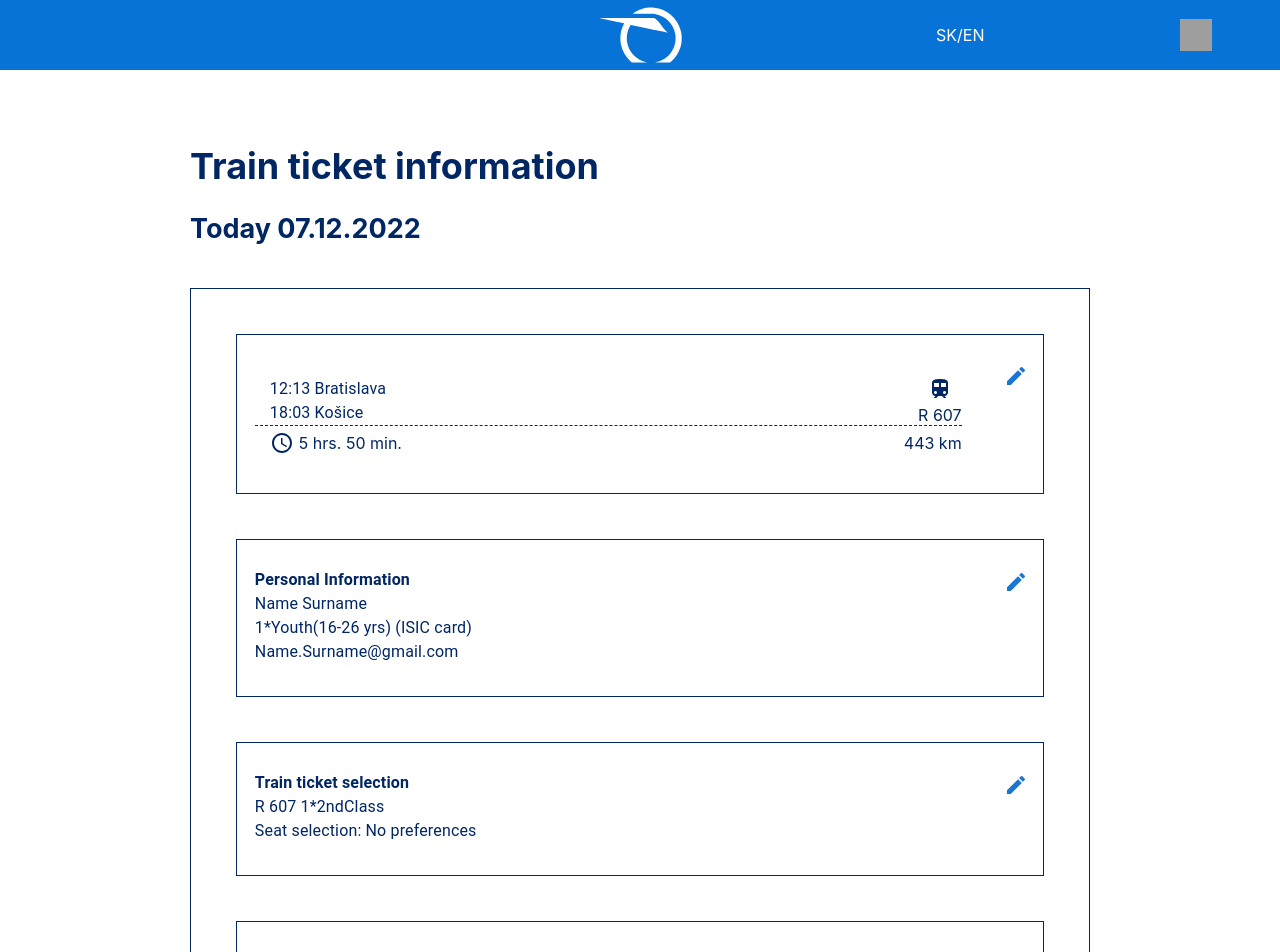
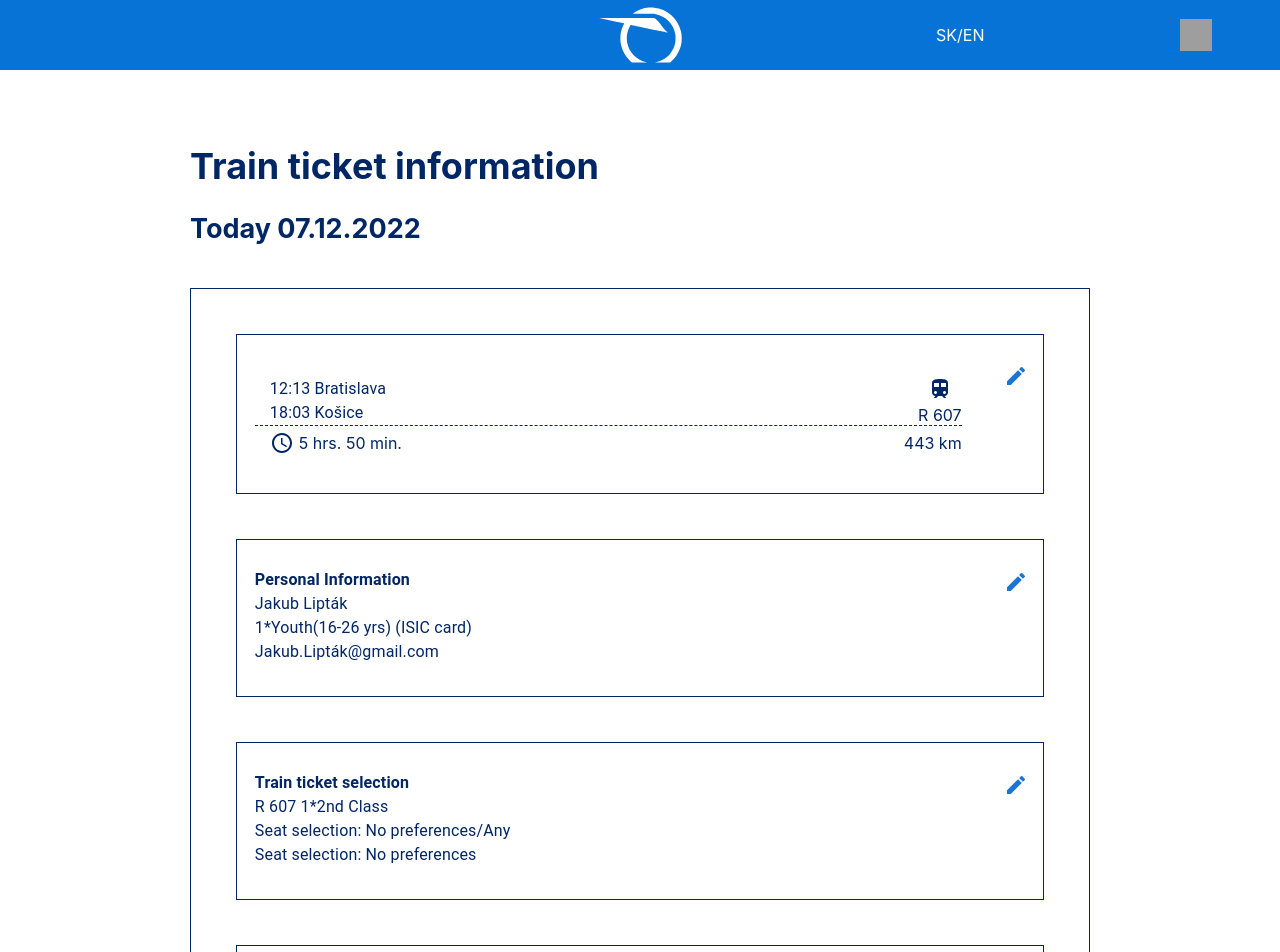
Before and after one commit to vsvvan/railway, a React (Create React App) app: page /checkout-order in a window 1280 px wide. Shown: the top 952 px of the page. Built offline with nearby package versions, Linux system fonts and the light colour scheme; grey boxes are pictures that could not be loaded.

Commit message:
k
Related to menu. Sincirely, i don´t know how to do it, because it is out of my depth (React) and I tried several solutions but they didn´t work. So, i leave only clickable menu. and related to delete things.

```diff
--- a/src/components/App.css
+++ b/src/components/App.css
@@ -29,16 +29,16 @@ padding: 0px;
 margin: 0px;
 color: #ffffff;
 }
-.Menu-bar ul li{
+.MenuBar ul li{
   padding: 15px;
   padding-top: 10px;
   font-size: 24px;
   }
-.Menu-bar ul li:hover{
+.MenuBar ul li:hover{
 background-color: #002664;
 border-radius: 2px;
   }
-.Menu-bar ul li:focus-within .Sub-menu-1{
+.MenuBar ul li:focus-within .SubMenu-1{
   display: block;
   position: absolute;
   background-color: #0773d7;
@@ -47,7 +47,7 @@ border-radius: 2px;
   {
     background-color: #0773d7;
     }
-.Menu-bar ul li:focus-within .Sub-menu-1 ul{
+.MenuBar ul li:focus-within .SubMenu-1 ul{
   display: block;
   padding: 20px;
   }
--- a/src/components/App.tsx
+++ b/src/components/App.tsx
@@ -3,6 +3,7 @@ import { BrowserRouter as Router, Route, Routes } from 'react-router-dom';
 import './App.css';
 import { Footer } from './Footer';
 import {Header} from './Header';
+import {HeaderMainPage} from './HeaderMainPage'
 import { TrainConnections } from './TrainConnections';
 import { TrainInfo, UserData } from '../types';
 import Checkout from '../containers/Checkout';
@@ -30,7 +31,7 @@ export const App = ({ trains, userData, setChosenTrain }: Props) => {
   return (
     <div className="App">
       <Router>
-        <Header />
+        <Header/>
         <Routes>
           <Route
             path="/railway/"
--- a/src/components/Order.tsx
+++ b/src/components/Order.tsx
@@ -4,13 +4,14 @@ import ArrowBackIosIcon from '@mui/icons-material/ArrowBackIos';
 import { useNavigate } from 'react-router-dom';
 import TrainIcon from '@mui/icons-material/Train';
 import ScheduleIcon from '@mui/icons-material/Schedule';
-import { TrainInfo } from '../types';
+import { TrainInfo,UserData } from '../types';
 
 type Props = {
   trainInfo: TrainInfo;
+  userData: UserData;
 };
 
-export const Order = ({ trainInfo }: Props) => {
+export const Order = ({ trainInfo,userData }: Props) => {
   const navigate = useNavigate();
   return (
     <>
@@ -73,9 +74,15 @@ export const Order = ({ trainInfo }: Props) => {
                   <Typography>
                     <strong>Personal Information</strong>{' '}
                   </Typography>
-                  <Typography>Name Surname</Typography>
-                  <Typography>1*Youth(16-26 yrs) (ISIC card)</Typography>
-                  <Typography>Name.Surname@gmail.com</Typography>
+                  <Typography>
+                  {userData.passengerInformation.name}{' '}
+                    {userData.passengerInformation.surname}
+                  </Typography>
+                  <Typography>
+                    1*Youth(16-26 yrs) ({userData.passengerInformation.discount}
+                    )
+                  </Typography>
+                  <Typography>{userData.passengerInformation.email}</Typography>
                 </div>
               </Grid>
               <Grid item xs={1}>
@@ -98,7 +105,12 @@ export const Order = ({ trainInfo }: Props) => {
                   </Typography>
                   <Typography>
                     {trainInfo.trainType} {'  '}
-                    {trainInfo.trainNumber} 1*2ndClass
+                    {trainInfo.trainNumber} 1*
+                    {userData.trainTicketSelection.ticketClass}
+                  </Typography>
+                  <Typography>
+                    Seat selection:{' '}
+                    {userData.trainTicketSelection.seatSelection}
                   </Typography>
                   <Typography>Seat selection: No preferences</Typography>
                 </div>
@@ -121,8 +133,10 @@ export const Order = ({ trainInfo }: Props) => {
                   <Typography>
                     <strong>Method of payment:</strong>{' '}
                   </Typography>
-                  <Typography>Credit card</Typography>
-                  <Typography>Card number: SK44 **** 0044</Typography>
+                  <Typography>{userData.payment.paymentMethod}</Typography>
+                  <Typography>
+                    Card number: {userData.payment.cardNumber}
+                  </Typography>
                 </div>
               </Grid>
               <Grid item xs={1}>
```
